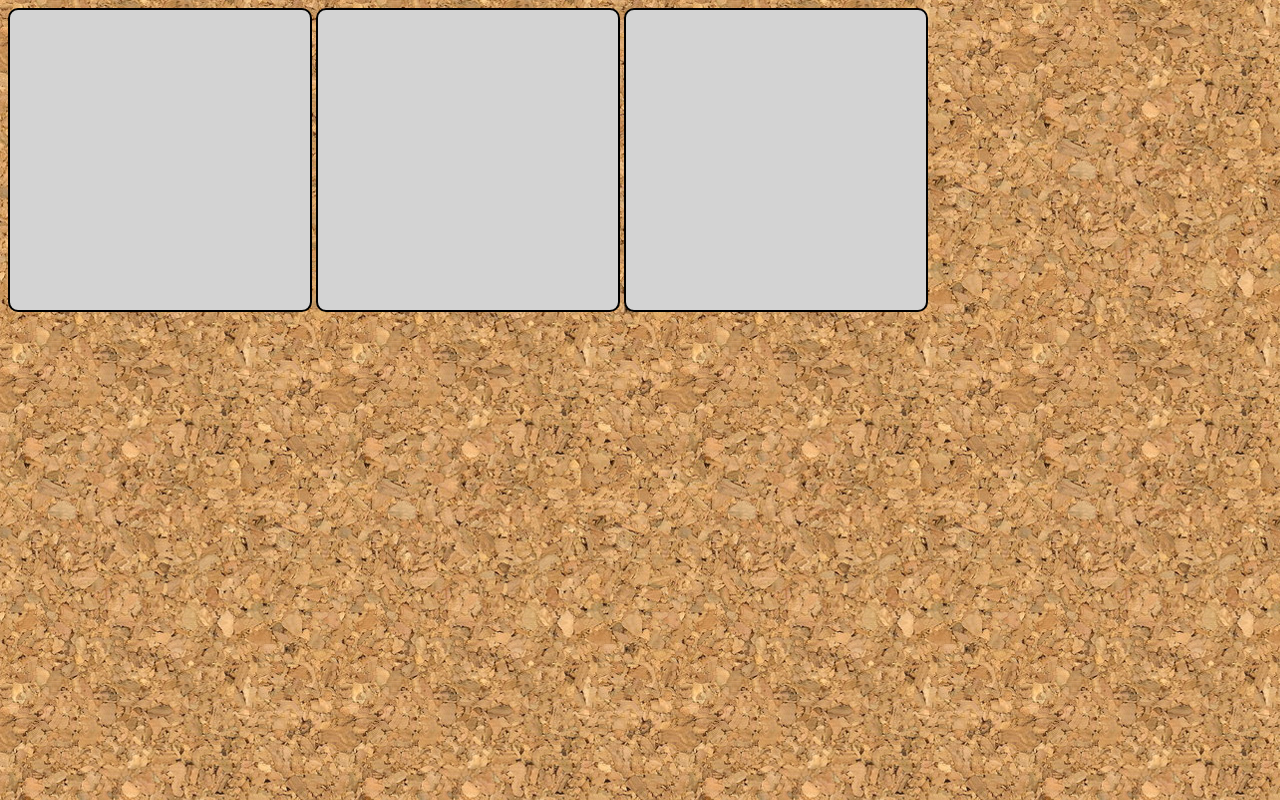
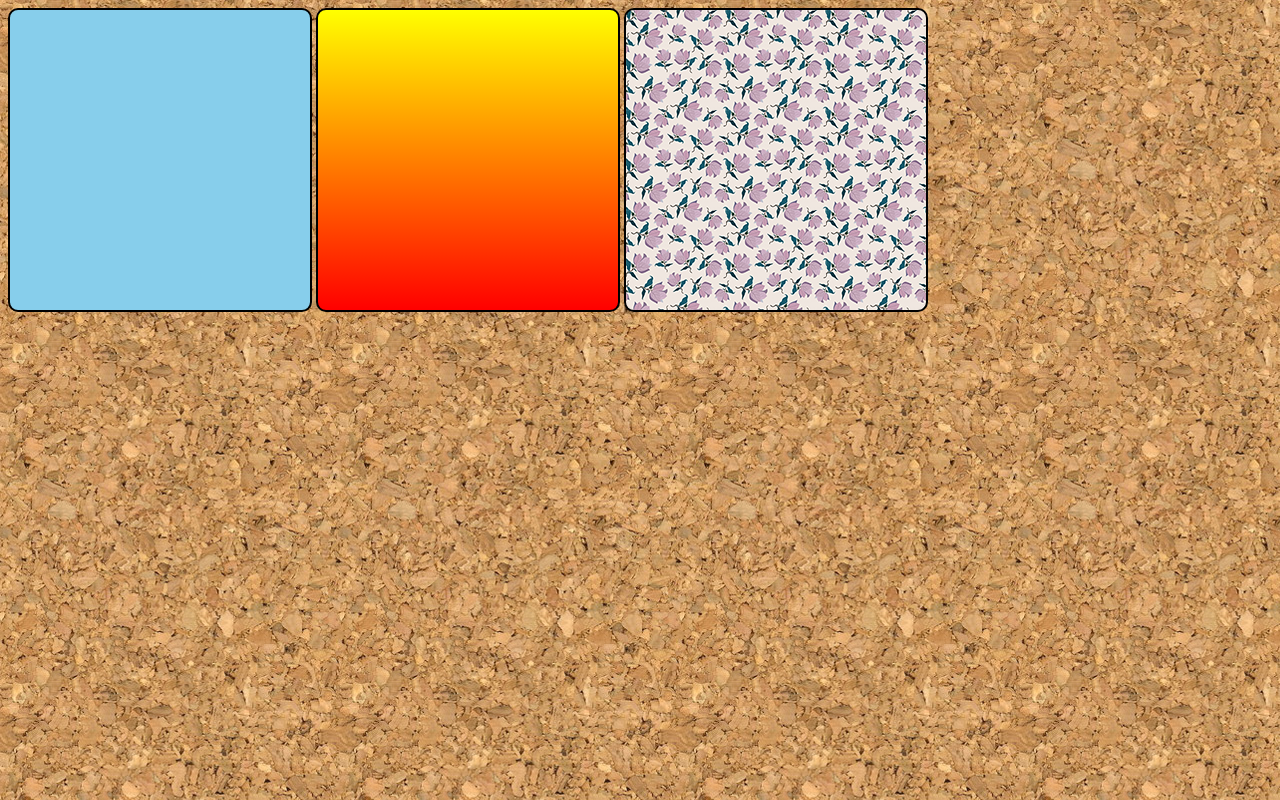
Before and after one commit to belaandradeb/aulas-de-front-end, a plain HTML site: page fundo001.html in a window 1280 px wide. Drawn offline with Linux system fonts and the light colour scheme.

Commit message:
Update fundo001.html

```diff
--- a/fundo001.html
+++ b/fundo001.html
@@ -16,6 +16,15 @@
             display: inline-block;
             border-radius: 10px;
         }
+        #q1{
+            background-color: skyblue;
+        }
+        #q2{
+            background-image: linear-gradient(to bottom, yellow, red);
+        }
+        #q3{
+            background-image: url(imagensdefundo/pattern003.png);
+        }
     </style>
 </head>
 <body>
```
